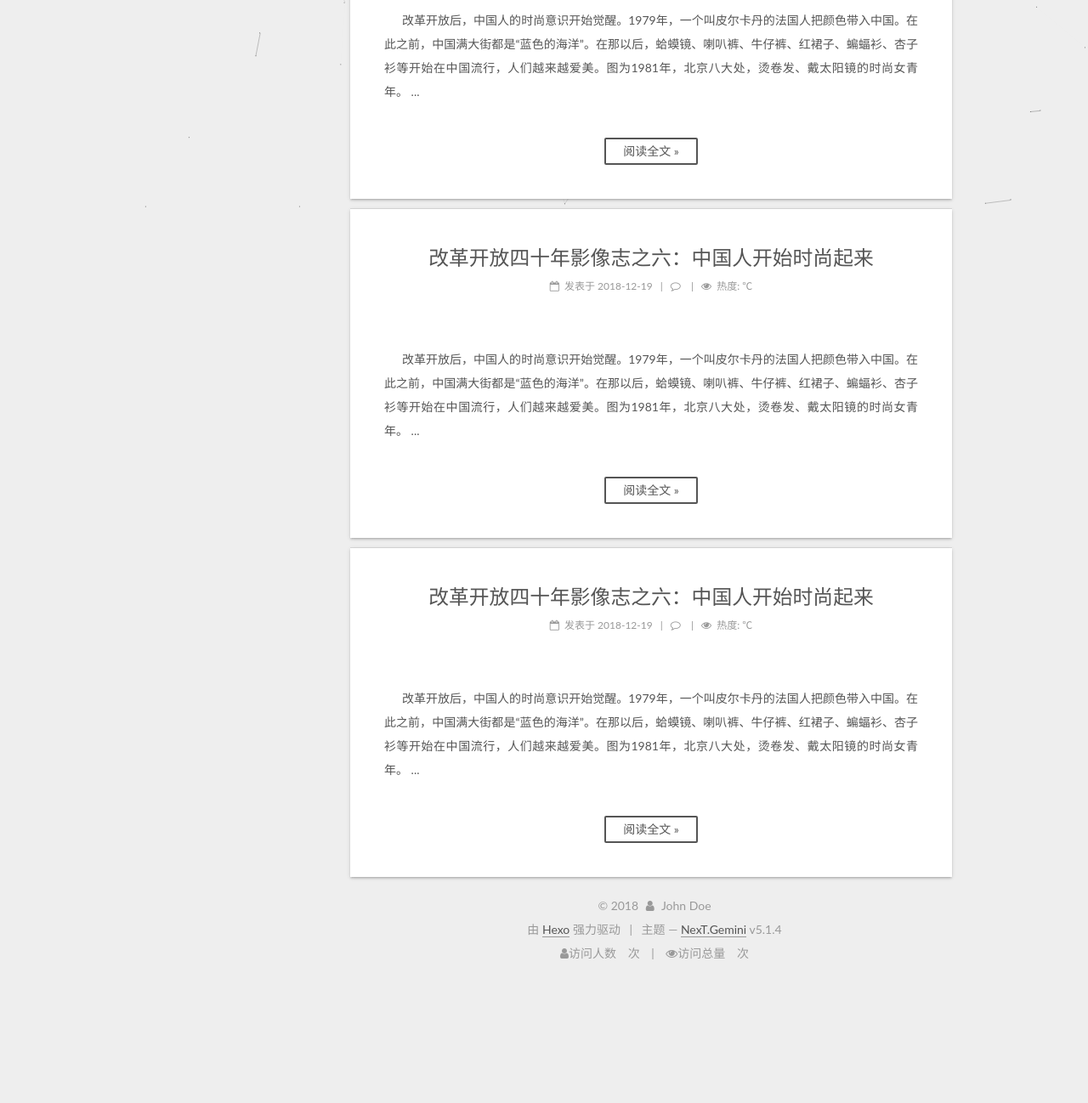
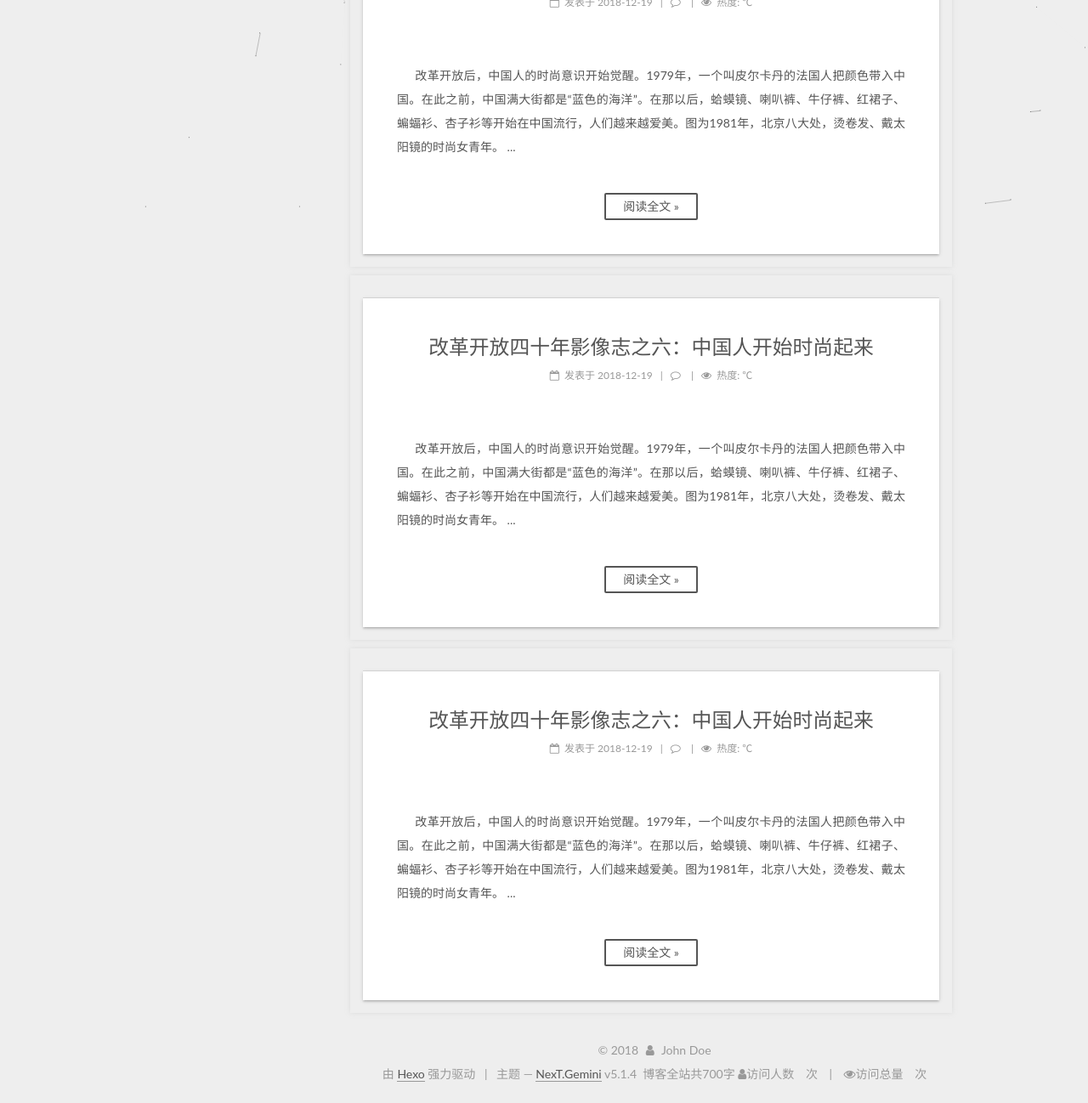
Before and after one commit to wqj0304/wqj0304.github.io, a plain HTML site: page index.html in a window 1280 px wide. Shown: the part 554-1852 px from the top of the page at 85% size. Before the commit the page ends 1710 px from the top, so only its background shows below. Drawn offline with Linux system fonts and the light colour scheme; some packages are replaced by stand-ins of ours; a script that the page names is missing.

Commit message:
Site updated: 2018-12-21 10:48:22

```diff
--- a/css/main.css
+++ b/css/main.css
@@ -1819,7 +1819,7 @@ pre .javascript .function {
   width: 4px;
   height: 4px;
   border-radius: 50%;
-  background: #87ffff;
+  background: #90c200;
 }
 .links-of-blogroll {
   font-size: 13px;
@@ -3117,3 +3117,10 @@ pre .javascript .function {
     margin: 8px 0 0;
   }
 }
+.post {
+  margin-top: 10px;
+  margin-bottom: 10px;
+  padding: 15px;
+  -webkit-box-shadow: 0 0 5px rgba(202,203,203,0.5);
+  -moz-box-shadow: 0 0 5px rgba(202,203,204,0.5);
+}
--- a/index.html
+++ b/index.html
@@ -378,6 +378,156 @@
 
 
   <div class="post-block">
+    <link itemprop="mainEntityOfPage" href="http://yoursite.com/2018/12/19/new-3/">
+
+    <span hidden itemprop="author" itemscope="" itemtype="http://schema.org/Person">
+      <meta itemprop="name" content="John Doe">
+      <meta itemprop="description" content="">
+      <meta itemprop="image" content="/images/avatar.gif">
+    </span>
+
+    <span hidden itemprop="publisher" itemscope="" itemtype="http://schema.org/Organization">
+      <meta itemprop="name" content="Hexo">
+    </span>
+
+
+      <header class="post-header">
+
+
+
+          <h1 class="post-title" itemprop="name headline">
+
+                <a class="post-title-link" href="/2018/12/19/new-3/" itemprop="url">改革开放四十年影像志之六：中国人开始时尚起来</a></h1>
+
+
+        <div class="post-meta">
+          <span class="post-time">
+
+              <span class="post-meta-item-icon">
+                <i class="fa fa-calendar-o"></i>
+              </span>
+
+                <span class="post-meta-item-text">发表于</span>
+
+              <time title="创建于" itemprop="dateCreated datePublished" datetime="2018-12-19T11:29:34+08:00">
+                2018-12-19
+              </time>
+
+
+
+
+
+          </span>
+
+
+
+
+
+              <span class="post-comments-count">
+                <span class="post-meta-divider">|</span>
+                <span class="post-meta-item-icon">
+                  <i class="fa fa-comment-o"></i>
+                </span>
+                <a href="/2018/12/19/new-3/#comments" itemprop="discussionUrl">
+                  <span class="post-comments-count valine-comment-count" data-xid="/2018/12/19/new-3/" itemprop="commentCount"></span>
+                </a>
+              </span>
+
+
+
+
+
+             <span id="/2018/12/19/new-3/" class="leancloud_visitors" data-flag-title="改革开放四十年影像志之六：中国人开始时尚起来">
+               <span class="post-meta-divider">|</span>
+               <span class="post-meta-item-icon">
+                 <i class="fa fa-eye"></i>
+               </span>
+
+                 <span class="post-meta-item-text">热度&#58;</span>
+
+                 <span class="leancloud-visitors-count"></span>
+                 <span>℃</span>
+             </span>
+
+
+
+
+
+
+
+
+        </div>
+      </header>
+
+
+
+
+
+    <div class="post-body" itemprop="articleBody">
+
+
+
+
+
+
+
+          &emsp;&emsp;改革开放后，中国人的时尚意识开始觉醒。1979年，一个叫皮尔卡丹的法国人把颜色带入中国。在此之前，中国满大街都是“蓝色的海洋”。在那以后，蛤蟆镜、喇叭裤、牛仔裤、红裙子、蝙蝠衫、杏子衫等开始在中国流行，人们越来越爱美。图为1981年，北京八大处，烫卷发、戴太阳镜的时尚女青年。
+          ...
+          <!--noindex-->
+          <div class="post-button text-center">
+            <a class="btn" href="/2018/12/19/new-3/#more" rel="contents">
+              阅读全文 &raquo;
+            </a>
+          </div>
+          <!--/noindex-->
+
+
+    </div>
+
+
+
+    <div>
+
+    </div>
+
+
+
+
+
+
+    <footer class="post-footer">
+
+
+
+
+
+
+
+
+        <div class="post-eof"></div>
+
+    </footer>
+  </div>
+
+
+
+  </article>
+
+
+
+
+
+
+
+
+
+
+
+  <article class="post post-type-normal" itemscope="" itemtype="http://schema.org/Article">
+
+
+
+  <div class="post-block">
     <link itemprop="mainEntityOfPage" href="http://yoursite.com/2018/12/19/new-2/">
 
     <span hidden itemprop="author" itemscope="" itemtype="http://schema.org/Person">
@@ -476,156 +626,6 @@
           <!--noindex-->
           <div class="post-button text-center">
             <a class="btn" href="/2018/12/19/new-2/#more" rel="contents">
-              阅读全文 &raquo;
-            </a>
-          </div>
-          <!--/noindex-->
-
-
-    </div>
-
-
-
-    <div>
-
-    </div>
-
-
-
-
-
-
-    <footer class="post-footer">
-
-
-
-
-
-
-
-
-        <div class="post-eof"></div>
-
-    </footer>
-  </div>
-
-
-
-  </article>
-
-
-
-
-
-
-
-
-
-
-
-  <article class="post post-type-normal" itemscope="" itemtype="http://schema.org/Article">
-
-
-
-  <div class="post-block">
-    <link itemprop="mainEntityOfPage" href="http://yoursite.com/2018/12/19/new-3/">
-
-    <span hidden itemprop="author" itemscope="" itemtype="http://schema.org/Person">
-      <meta itemprop="name" content="John Doe">
-      <meta itemprop="description" content="">
-      <meta itemprop="image" content="/images/avatar.gif">
-    </span>
-
-    <span hidden itemprop="publisher" itemscope="" itemtype="http://schema.org/Organization">
-      <meta itemprop="name" content="Hexo">
-    </span>
-
-
-      <header class="post-header">
-
-
-
-          <h1 class="post-title" itemprop="name headline">
-
-                <a class="post-title-link" href="/2018/12/19/new-3/" itemprop="url">改革开放四十年影像志之六：中国人开始时尚起来</a></h1>
-
-
-        <div class="post-meta">
-          <span class="post-time">
-
-              <span class="post-meta-item-icon">
-                <i class="fa fa-calendar-o"></i>
-              </span>
-
-                <span class="post-meta-item-text">发表于</span>
-
-              <time title="创建于" itemprop="dateCreated datePublished" datetime="2018-12-19T11:29:34+08:00">
-                2018-12-19
-              </time>
-
-
-
-
-
-          </span>
-
-
-
-
-
-              <span class="post-comments-count">
-                <span class="post-meta-divider">|</span>
-                <span class="post-meta-item-icon">
-                  <i class="fa fa-comment-o"></i>
-                </span>
-                <a href="/2018/12/19/new-3/#comments" itemprop="discussionUrl">
-                  <span class="post-comments-count valine-comment-count" data-xid="/2018/12/19/new-3/" itemprop="commentCount"></span>
-                </a>
-              </span>
-
-
-
-
-
-             <span id="/2018/12/19/new-3/" class="leancloud_visitors" data-flag-title="改革开放四十年影像志之六：中国人开始时尚起来">
-               <span class="post-meta-divider">|</span>
-               <span class="post-meta-item-icon">
-                 <i class="fa fa-eye"></i>
-               </span>
-
-                 <span class="post-meta-item-text">热度&#58;</span>
-
-                 <span class="leancloud-visitors-count"></span>
-                 <span>℃</span>
-             </span>
-
-
-
-
-
-
-
-
-        </div>
-      </header>
-
-
-
-
-
-    <div class="post-body" itemprop="articleBody">
-
-
-
-
-
-
-
-          &emsp;&emsp;改革开放后，中国人的时尚意识开始觉醒。1979年，一个叫皮尔卡丹的法国人把颜色带入中国。在此之前，中国满大街都是“蓝色的海洋”。在那以后，蛤蟆镜、喇叭裤、牛仔裤、红裙子、蝙蝠衫、杏子衫等开始在中国流行，人们越来越爱美。图为1981年，北京八大处，烫卷发、戴太阳镜的时尚女青年。
-          ...
-          <!--noindex-->
-          <div class="post-button text-center">
-            <a class="btn" href="/2018/12/19/new-3/#more" rel="contents">
               阅读全文 &raquo;
             </a>
           </div>
@@ -939,9 +939,10 @@
 
 
 
-
-
-<div class="busuanzi-count">
+<div class="theme-info">
+  <div class="powered-by"></div>
+  <span class="post-count">博客全站共700字</span>
+</div>
   <script async src="https://dn-lbstatics.qbox.me/busuanzi/2.3/busuanzi.pure.mini.js"></script>
 
 
@@ -969,14 +970,14 @@
 
 
 
-      </div>
-    </footer>
+      </footer></div>
 
 
 
 
 
-  </div>
+
+
 
 
 
```
Also changed, not shown: 2018/12/19/new-1/index.html (+8 -7 lines), 2018/12/19/new-2/index.html (+9 -8 lines), 2018/12/19/new-3/index.html (+9 -8 lines), 2018/12/19/new-4/index.html (+8 -7 lines), archives/2018/12/index.html (+9 -8 lines), archives/2018/index.html (+9 -8 lines), archives/index.html (+9 -8 lines), atom.xml (+6 -6 lines).
